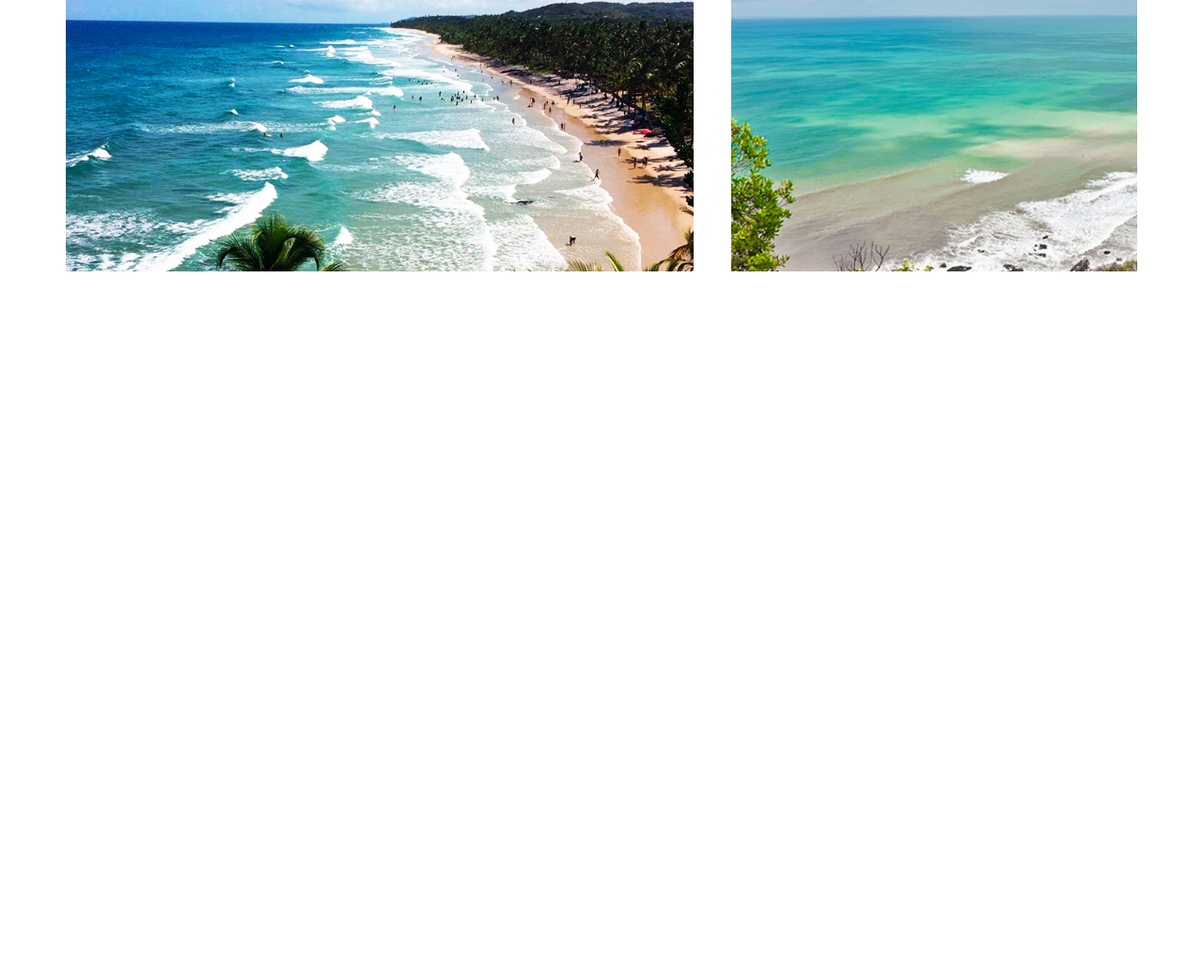
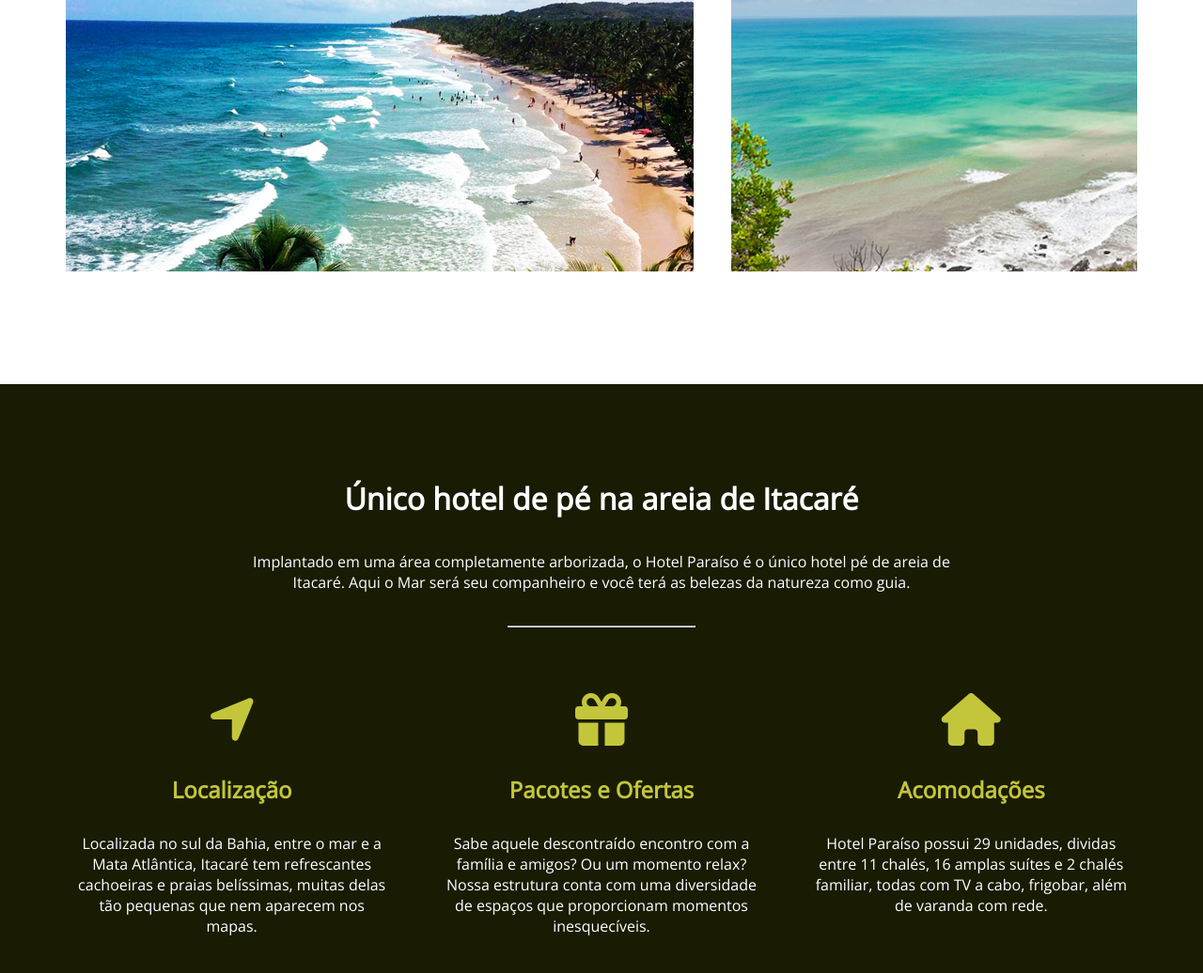
Before and after one commit to Gabriel-Severo/flexboxpage, a plain HTML site: page index.html in a window 1280 px wide. Shown: the part 1520-2556 px from the top of the page at 94% size. Before the commit the page ends 1929 px from the top, so only its background shows below. Drawn offline with nearby package versions, Linux system fonts and the light colour scheme.

Commit message:
Adicionado caracteristicas

```diff
--- a/css/style.css
+++ b/css/style.css
@@ -158,3 +158,68 @@ header li:last-child{
         flex-basis: 100%;
     }
 }
+
+/* CARACTERISTICAS */
+.caracteristicas{
+    display: flex;
+    flex-direction: column;
+    align-items: center;
+    padding: 100px 50px;
+    background-color: #191c03;
+}
+
+.caracteristicas h3{
+    font-size: 2rem;
+    margin-bottom: 35px;
+    color: #fff;
+    text-align: center;
+    background-color: #191c03
+}
+
+.caracteristicas p{
+    max-width: 800px;
+    margin-bottom: 35px;
+    color: #fff;
+    text-align: center;
+    background-color: #191c03;
+}
+
+.caracteristicas hr{
+    width: 200px;
+    height: 2px;
+    color: #fff;
+    margin-bottom: 70px;
+    background-color: #191c03
+}
+
+.caracteristicas .grid{
+    width: 100%;
+    display: flex;
+}
+
+.caracteristicas .grid li{
+    padding: 0 30px;
+    text-align: center;
+}
+
+.caracteristicas .grid li i{
+    color: #c3c63b;
+    font-size: 3.5rem;
+    margin-bottom: 30px;
+}
+
+.caracteristicas .grid li h4{
+    font-size: 1.5rem;
+    color: #c3c63b;
+    margin-bottom: 30px;
+}
+
+.caracteristicas .grid li p{
+    color: #fff;
+}
+
+@media (max-width: 850px){
+    .caracteristicas .grid{
+        flex-direction: column;
+    }
+}
--- a/index.html
+++ b/index.html
@@ -34,5 +34,27 @@
             <li class="small" style="background-image: url('img/itacare-04.jpg');"></li>
         </ul>
     </section>
+    <section class="caracteristicas">
+        <h3>Único hotel de pé na areia de Itacaré</h3>
+        <p>Implantado em uma área completamente arborizada, o Hotel Paraíso é o único hotel pé de areia de Itacaré. Aqui o Mar será seu companheiro e você terá as belezas da natureza como guia.</p>
+        <hr>
+        <ul class="grid">
+            <li>
+                <i class="fas fa-location-arrow"></i>
+                <h4>Localização</h4>
+                <p>Localizada no sul da Bahia, entre o mar e a Mata Atlântica, Itacaré tem refrescantes cachoeiras e praias belíssimas, muitas delas tão pequenas que nem aparecem nos mapas.</p>
+            </li>
+            <li>
+                <i class="fas fa-gift"></i>
+                <h4>Pacotes e Ofertas</h4>
+                <p>Sabe aquele descontraído encontro com a família e amigos? Ou um momento relax? Nossa estrutura conta com uma diversidade de espaços que proporcionam momentos inesquecíveis.</p>
+            </li>
+            <li>
+                <i class="fas fa-home"></i>
+                <h4>Acomodações</h4>
+                <p>Hotel Paraíso possui 29 unidades, dividas entre 11 chalés, 16 amplas suítes e 2 chalés familiar, todas com TV a cabo, frigobar, além de varanda com rede.</p>
+            </li>
+        </ul>
+    </section>
 </body>
 </html>
```
